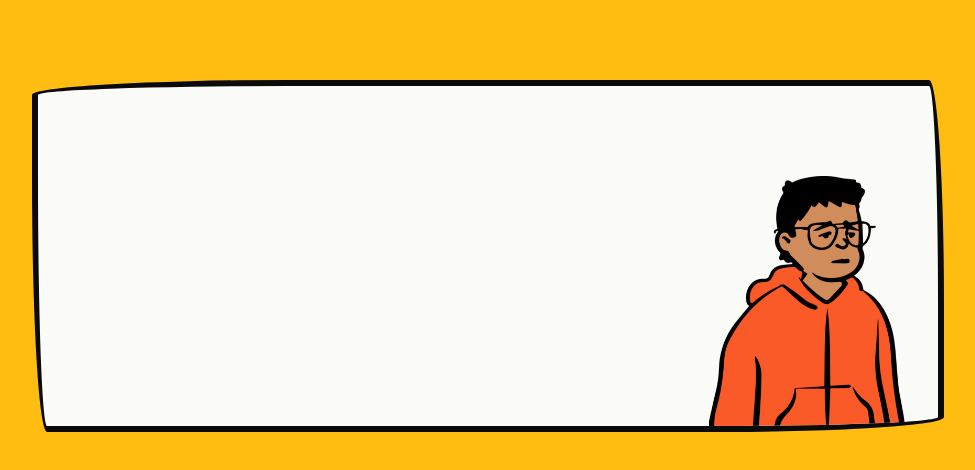
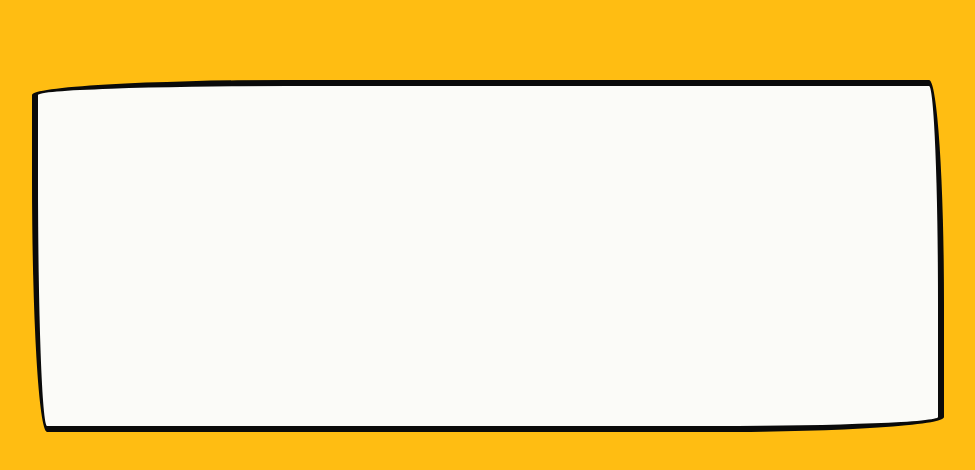
Before and after one commit to codingki/personal-site, a Next.js app in the folder apps/v3/: page /image in a window 1280 px wide. Shown: the top 470 px of the page, without its empty margins (24-999 px from the left). Built offline with nearby package versions, Linux system fonts and the light colour scheme.

Commit message:
feat: remove image on social image

```diff
--- a/apps/v3/pages/image.tsx
+++ b/apps/v3/pages/image.tsx
@@ -21,14 +21,14 @@ const SocialImage = ({
     width="1024px"
     height="512px"
   >
-    <Stack
+    <Flex
       direction="row"
       w="full"
       bg="paper"
       align="center"
       className="handDrawnBorder"
     >
-      <Stack p={"8"} px={["4", "8", "8"]} minW="70%">
+      <Stack p={"8"} px={["4", "8", "8"]}>
         <Heading fontWeight="bold" fontSize="4xl">
           {title}
         </Heading>
@@ -37,16 +37,7 @@ const SocialImage = ({
         </Text>
         <Text fontSize="lg">{path}</Text>
       </Stack>
-      <Box
-        display={["none", "none", "block"]}
-        width={500}
-        height={250}
-        position="relative"
-        alignSelf="flex-end"
-      >
-        <Image alt="Kiki illustrated" src={"/me.png"} layout="fill" />
-      </Box>
-    </Stack>
+    </Flex>
   </Flex>
 );
 export default SocialImage;
```
